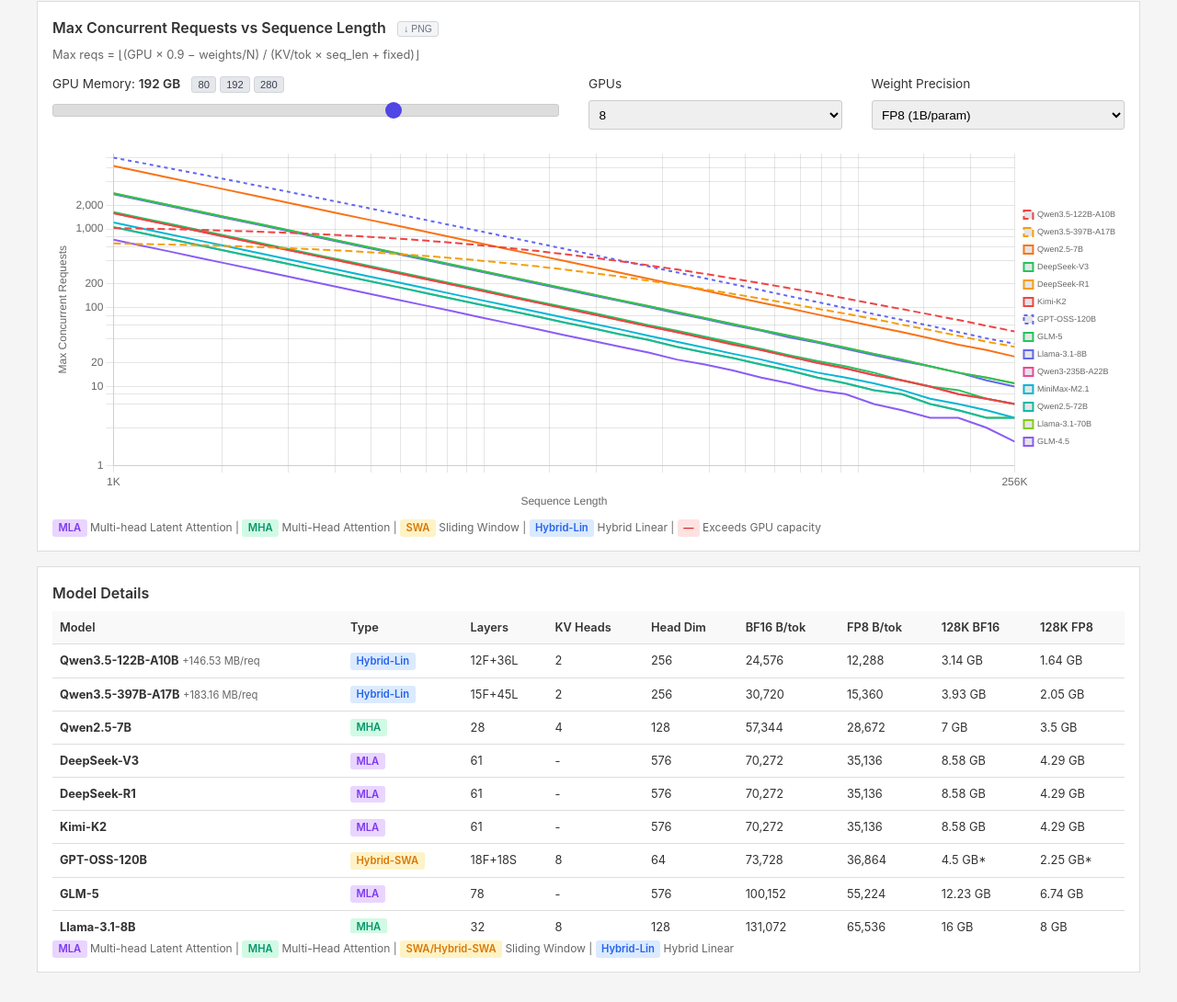
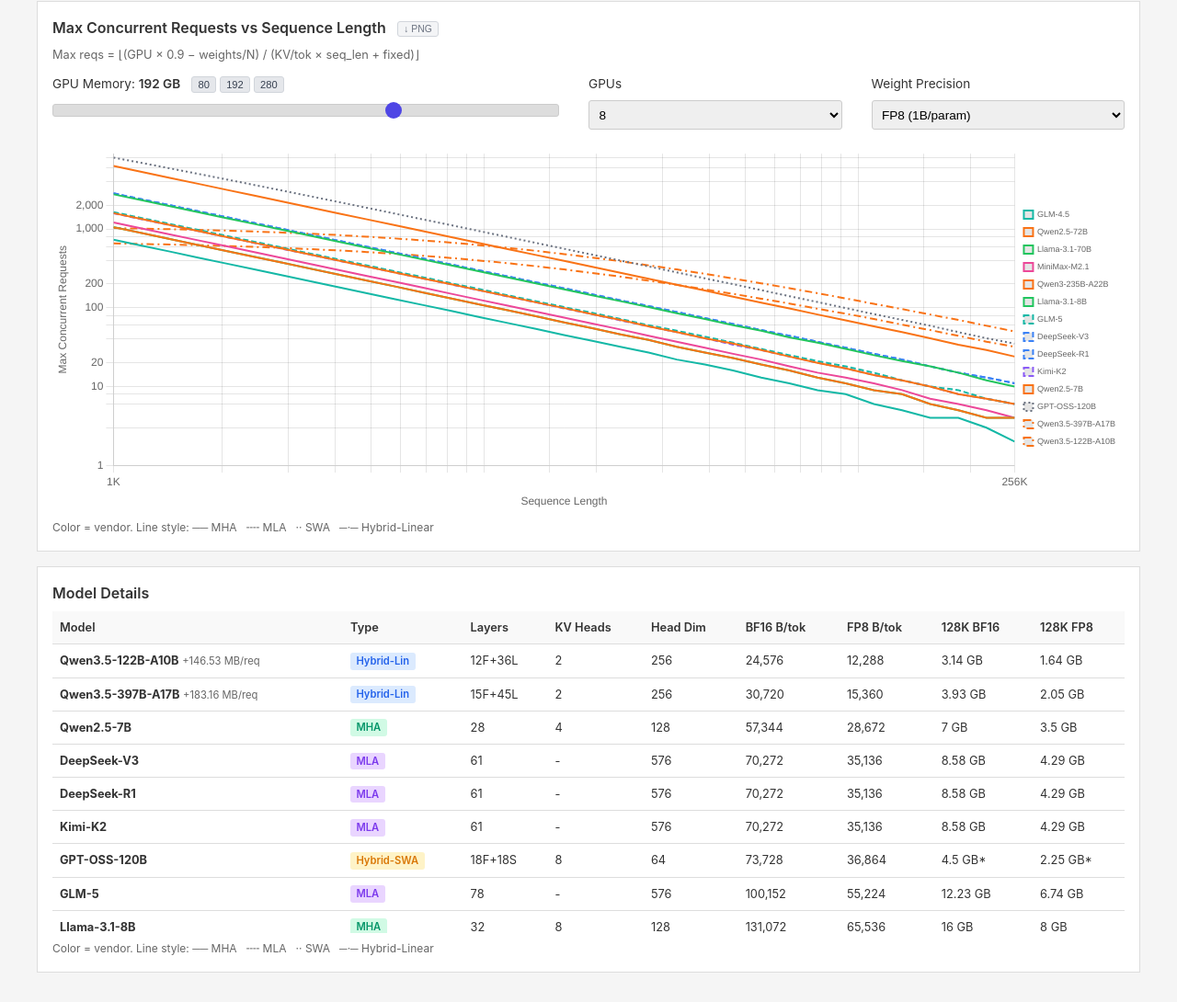
Before and after one commit to Aphoh/rooflines, a plain HTML site: page dist/index.html in a window 1280 px wide. Shown: the part 1827-2917 px from the top of the page at 92% size. Drawn offline with nearby package versions, Linux system fonts and the light colour scheme.

Commit message:
Color lines by vendor, style by model type, sort legends by 128K KV cache descending

```diff
--- a/dist/index.html
+++ b/dist/index.html
@@ -300,11 +300,7 @@
                 <canvas id="batchChart"></canvas>
             </div>
             <div class="legend-note">
-                <span class="badge badge-mla">MLA</span> Multi-head Latent Attention |
-                <span class="badge badge-mha">MHA</span> Multi-Head Attention |
-                <span class="badge badge-swa">SWA</span> Sliding Window |
-                <span class="badge badge-hyb">Hybrid-Lin</span> Hybrid Linear |
-                <span class="badge badge-err">—</span> Exceeds GPU capacity
+                Color = vendor. Line style: ── MHA &nbsp; ╌╌ MLA &nbsp; ·· SWA &nbsp; ─·─ Hybrid-Linear
             </div>
         </div>
 
@@ -329,10 +325,7 @@
                 </table>
             </div>
             <div class="legend-note">
-                <span class="badge badge-mla">MLA</span> Multi-head Latent Attention |
-                <span class="badge badge-mha">MHA</span> Multi-Head Attention |
-                <span class="badge badge-swa">SWA/Hybrid-SWA</span> Sliding Window |
-                <span class="badge badge-hyb">Hybrid-Lin</span> Hybrid Linear
+                Color = vendor. Line style: ── MHA &nbsp; ╌╌ MLA &nbsp; ·· SWA &nbsp; ─·─ Hybrid-Linear
             </div>
         </div>
     </div>
@@ -651,10 +644,37 @@
             return bytesPerToken * seqLen + fixed;
         }
 
-        const COLORS = [
-            '#6366f1', '#22c55e', '#f59e0b', '#ef4444', '#8b5cf6',
-            '#06b6d4', '#ec4899', '#14b8a6', '#f97316', '#84cc16'
-        ];
+        const VENDOR_COLORS = {
+            DeepSeek: '#3b82f6',
+            Moonshot: '#8b5cf6',
+            Zhipu:   '#14b8a6',
+            MiniMax: '#ec4899',
+            Alibaba: '#f97316',
+            Meta:    '#22c55e',
+            Mistral: '#ef4444',
+            OpenAI:  '#6b7280'
+        };
+
+        function getVendor(name) {
+            if (name.startsWith('DeepSeek')) return 'DeepSeek';
+            if (name.startsWith('Kimi')) return 'Moonshot';
+            if (name.startsWith('GLM')) return 'Zhipu';
+            if (name.startsWith('MiniMax')) return 'MiniMax';
+            if (name.startsWith('Qwen')) return 'Alibaba';
+            if (name.startsWith('Llama')) return 'Meta';
+            if (name.startsWith('Mistral') || name.startsWith('Mixtral')) return 'Mistral';
+            if (name.startsWith('GPT')) return 'OpenAI';
+            return 'Other';
+        }
+
+        function getTypeDash(result) {
+            if (result.hasHybridLinear) return [8, 4, 2, 4];
+            if (result.slidingWindow) return [2, 3];
+            if (result.useMLA) return [6, 3];
+            return [];
+        }
+
+        const COLORS = Object.values(VENDOR_COLORS);
 
         function initModels() {
             models = { ...BUILTIN_MODELS };
@@ -665,7 +685,9 @@
 
             const modelData = Object.entries(models).map(([name, config], index) => {
                 const result = calculateKVCache(config);
-                return { name, config, result, color: COLORS[index % COLORS.length] };
+                const vendor = getVendor(name);
+                const color = VENDOR_COLORS[vendor] || COLORS[index % COLORS.length];
+                return { name, config, result, color, vendor };
             });
 
             modelData.sort((a, b) => a.result.bf16 - b.result.bf16);
@@ -894,7 +916,12 @@
             const seqLens = [];
             for (let i = 10; i <= 18; i += 0.25) seqLens.push(Math.round(Math.pow(2, i)));
 
-            const datasets = modelData.map((m, idx) => ({
+            // Sort by KV cache at 128K descending (biggest first in legend)
+            const sorted = [...modelData].sort((a, b) =>
+                getKVCacheAtSeqLen(b.result, 131072, dtype) - getKVCacheAtSeqLen(a.result, 131072, dtype)
+            );
+
+            const datasets = sorted.map((m, idx) => ({
                 label: m.name,
                 data: seqLens.map(s => ({ x: s, y: getKVCacheAtSeqLen(m.result, s, dtype) })),
                 borderColor: m.color,
@@ -903,7 +930,7 @@
                 pointHoverRadius: 5,
                 pointHoverBackgroundColor: m.color,
                 borderWidth: 2,
-                borderDash: m.result.slidingWindow ? [4, 4] : m.result.hasHybridLinear ? [8, 4] : []
+                borderDash: getTypeDash(m.result)
             }));
 
             if (lineChart) lineChart.destroy();
@@ -989,7 +1016,12 @@
             const seqLens = [];
             for (let i = 10; i <= 18; i += 0.25) seqLens.push(Math.round(Math.pow(2, i)));
 
-            const datasets = modelsWithParams.map((m, idx) => {
+            // Sort by KV cache at 128K descending (biggest first in legend)
+            const sorted = [...modelsWithParams].sort((a, b) =>
+                getKVCacheAtSeqLen(b.result, 131072, kvDtype) - getKVCacheAtSeqLen(a.result, 131072, kvDtype)
+            );
+
+            const datasets = sorted.map((m, idx) => {
                 const totalWeightBytes = m.config.total_params_b * 1e9 * weightBytesPerParam;
                 const weightBytesPerGpu = totalWeightBytes / numGpus;
                 const availableForKV = Math.max(0, gpuMemoryBytes - weightBytesPerGpu);
@@ -1010,7 +1042,7 @@
                     pointHoverRadius: 5,
                     pointHoverBackgroundColor: m.color,
                     borderWidth: 2,
-                    borderDash: m.result.slidingWindow ? [4, 4] : m.result.hasHybridLinear ? [8, 4] : []
+                    borderDash: getTypeDash(m.result)
                 };
             });
 
```
Also changed, not shown: index.html (+50 -18 lines).
